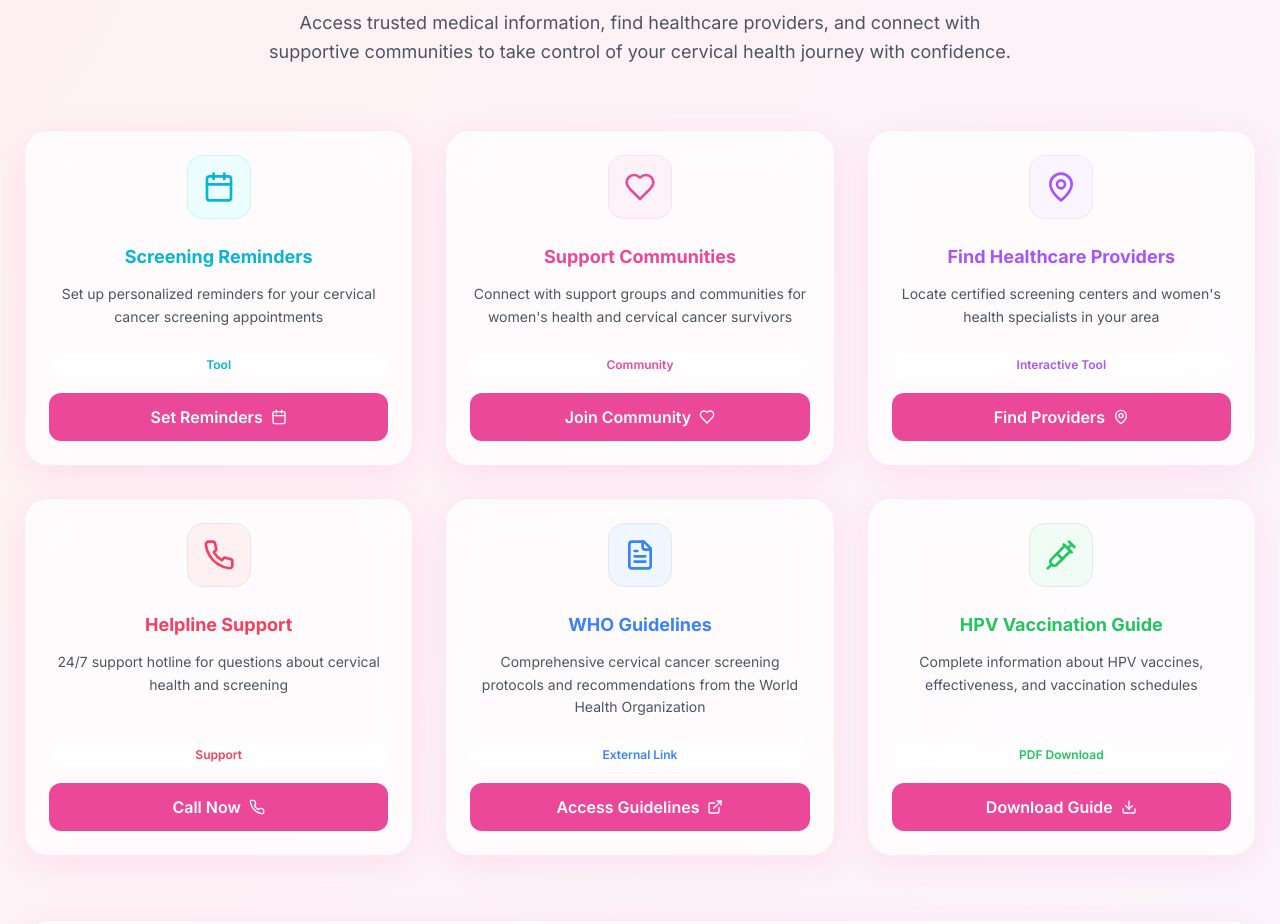
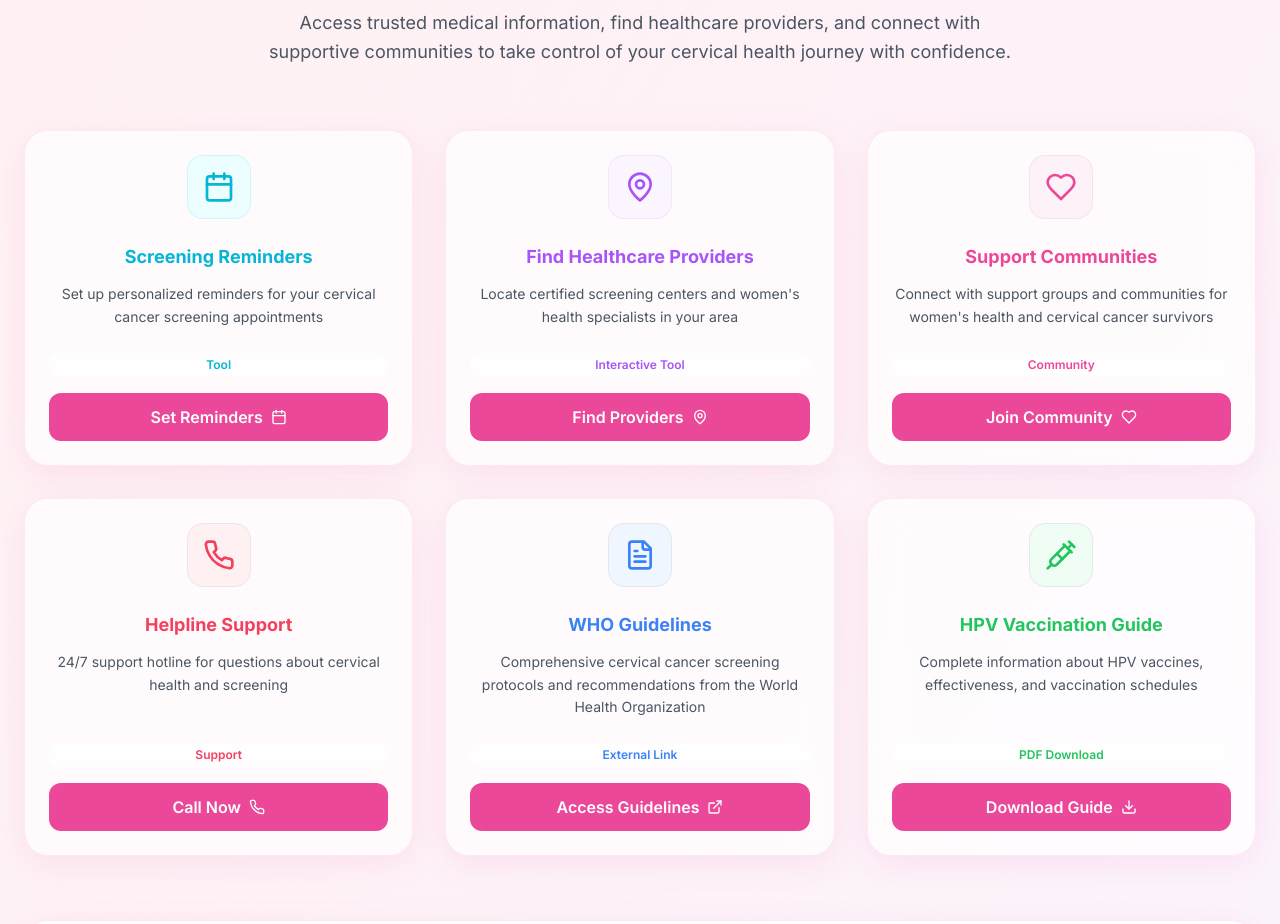
Before and after one commit to nyagooh/CervCareAI, a Next.js app in the folder my-frontend/: page / in a window 1280 px wide. Shown: the part 4340-5264 px from the top of the page. Built offline with nearby package versions, Linux system fonts and the light colour scheme.

Commit message:
update resources section cards

```diff
--- a/my-frontend/src/app/components/resources.tsx
+++ b/my-frontend/src/app/components/resources.tsx
@@ -16,16 +16,6 @@ const Resources = () => {
       action: 'Set Reminders'
     },
 
-    {
-      icon: Heart,
-      title: 'Support Communities',
-      description: 'Connect with support groups and communities for women\'s health and cervical cancer survivors',
-      type: 'Community',
-      color: 'text-pink-500',
-      bgColor: 'bg-pink-50',
-      borderColor: 'border-pink-200',
-      action: 'Join Community'
-    },
       {
       icon: MapPin,
       title: 'Find Healthcare Providers',
@@ -36,6 +26,17 @@ const Resources = () => {
       borderColor: 'border-purple-200',
       action: 'Find Providers'
     },
+
+    {
+        icon: Heart,
+        title: 'Support Communities',
+        description: 'Connect with support groups and communities for women\'s health and cervical cancer survivors',
+        type: 'Community',
+        color: 'text-pink-500',
+        bgColor: 'bg-pink-50',
+        borderColor: 'border-pink-200',
+        action: 'Join Community'
+      },
     {
       icon: Phone,
       title: 'Helpline Support',
```
